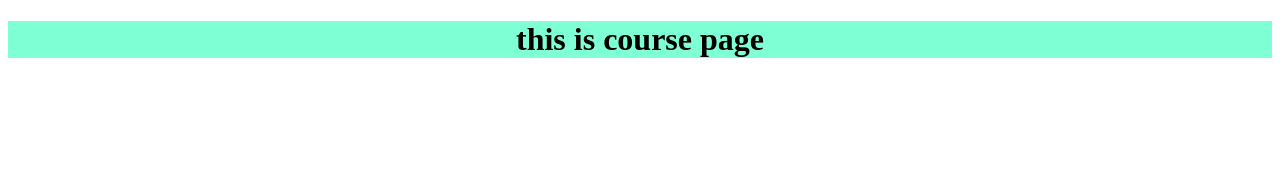
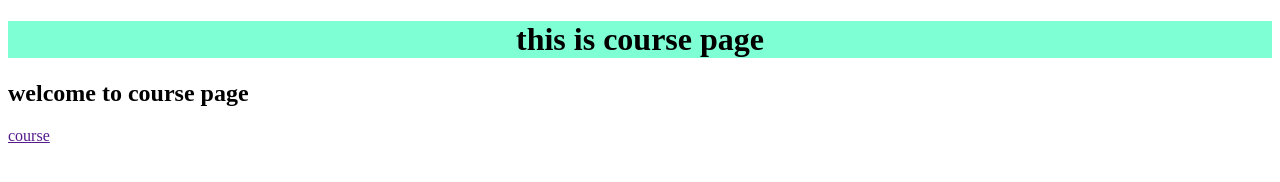
Before and after one commit to Ejjada-Hema/rms, a plain HTML site: page course.html in a window 1280 px wide. Drawn offline with Linux system fonts and the light colour scheme.

Commit message:
course.html is modified

```diff
--- a/course.html
+++ b/course.html
@@ -14,5 +14,7 @@
 </head>
 <body>
     <h1>this is course page</h1>
+    <h2>welcome to course page </h2>
+    <a href="">course</a>
 </body>
 </html>
```
